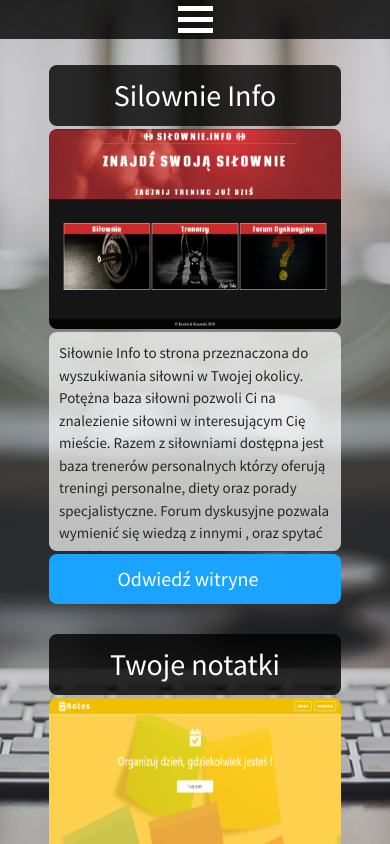
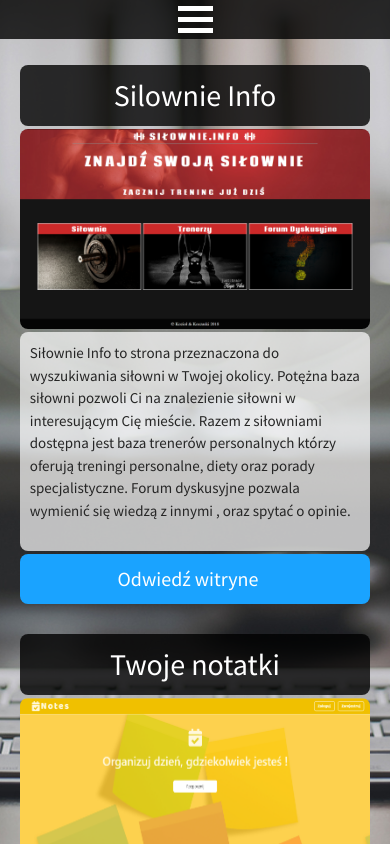
Before and after one commit to kuba4810/myportfolio, a React (Create React App) app: page /portfolio in a window 390 px wide. Shown: the top 844 px of the page. Built offline with nearby package versions, Linux system fonts and the light colour scheme.

Commit message:
Responsive 2

```diff
--- a/src/components/Header.jsx
+++ b/src/components/Header.jsx
@@ -155,6 +155,9 @@ class Head extends React.Component {
             this.setState({ currentUrl: e.target.id }, () => {
                 console.log("Next url: ", this.state.currentUrl);
             });
+
+            this.refs.hambContainer.classList.toggle("change");
+            this.refs.menuList.classList.toggle("menuListShown");
         }
 
     }
--- a/src/styles/style.css
+++ b/src/styles/style.css
@@ -822,6 +822,11 @@ body {
     }
 
     /* --------------------- */
+
+
+}
+
+@media only screen and (max-width: 800px){
     .cvLink {
         width: 350px;
         font-size: 30px;
@@ -901,6 +906,10 @@ body {
         font-size: 18px;
     }
 
+    .pt-item {
+        width: 95%;
+        margin-left: 2.5% !important;
+    }
 }
 
 @media only screen and (max-width: 600px) {
```
